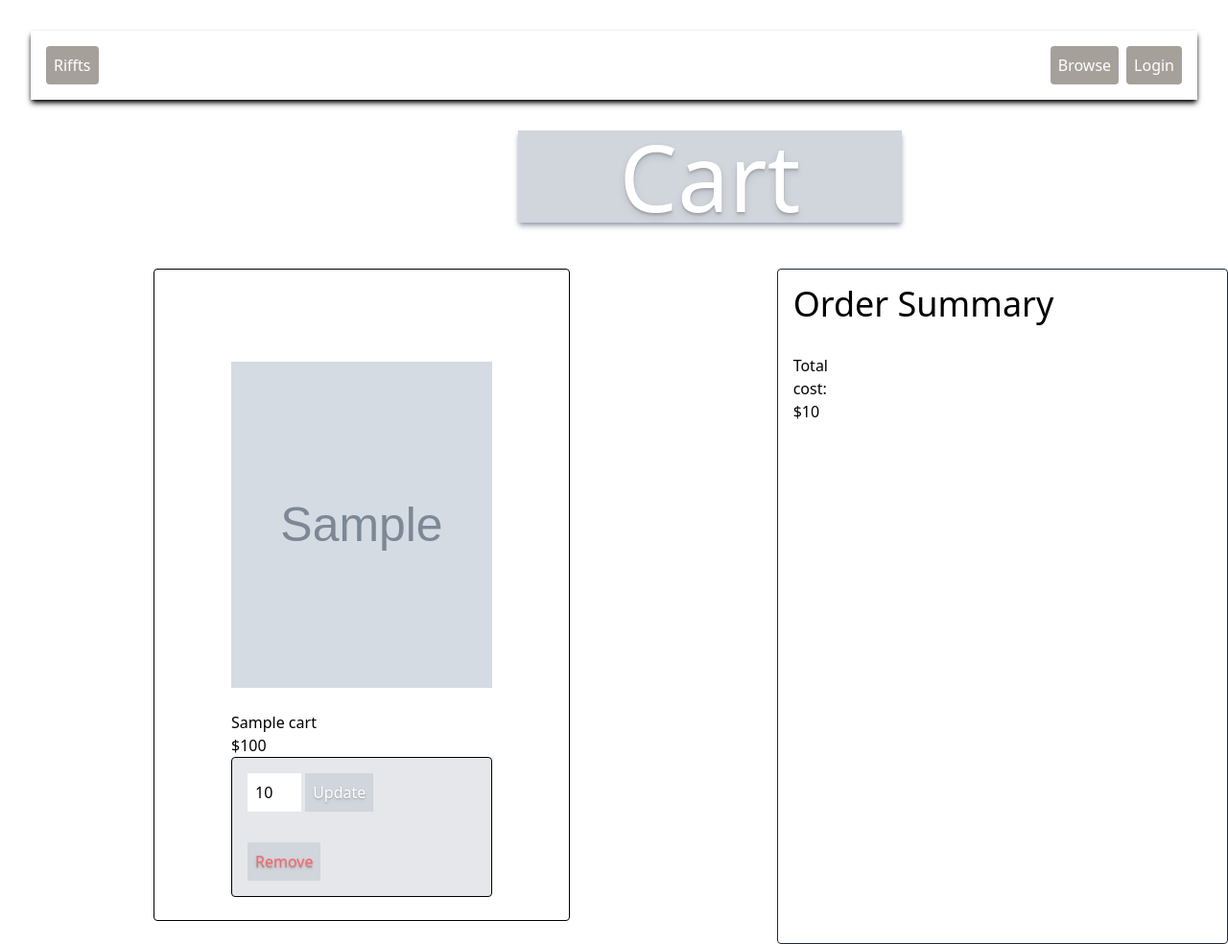
After one commit to joshuaFSDclass/Unit04_Riffts, a Flask app: template templates/Cart.html.jinja in a window 1280 px wide. The commit adds this page. Shown: the whole page at 96% size. Run offline with Flask 3, Linux system fonts and the light colour scheme; the template is opened without the code that fills it: most values are stand-ins (such as "Sample title", 1, 10 or a date in 2020); grey boxes marked "Sample" are stand-in pictures.

Commit message:
finnished cart functionality

```diff
--- a/main.py
+++ b/main.py
@@ -56,8 +56,6 @@ def connect_db():
     return conn
 
 
-
-
 @app.route("/")
 def index():
     return render_template("Homepage.html.jinja")
@@ -113,7 +111,6 @@ def add_to_cart(product_id):
 
     connection.close()
     return redirect("/cart")
-
 
 
 @app.route("/register", methods = ['POST', 'GET'])
@@ -191,3 +188,68 @@ def login():
 def logout():
     logout_user()
     return redirect("/")
+
+@app.route("/cart")
+@login_required
+def Cart():
+    connection = connect_db()
+
+    cursor = connection.cursor()
+
+    cursor.execute("""
+        SELECT * FROM `Cart`
+        JOIN `Product` ON `Product` . `ID` = `Cart` . `ProductID`
+        WHERE `UserID` = %s
+        """, (current_user.id))
+
+    result = cursor.fetchall()
+
+    total = 0
+
+    for item in result:
+        total += item["Price"] * item["Quantity"]
+    connection.close()
+    return render_template("Cart.html.jinja", cart = result, total = total)
+
+@app.route("/cart/<product_id>/update", methods=["POST"])
+def update_cart(product_id):
+    new_qty = request.form['qty']
+
+
+
+    connection = connect_db()
+
+    cursor = connection.cursor()
+
+    cursor.execute(
+        """
+        UPDATE `Cart`
+        SET `Quantity` = %s
+        WHERE `ProductID` = %s AND `UserID` = %s
+
+        """, (new_qty, product_id, current_user.id)
+
+    )
+    connection.close()
+
+    return redirect("/cart")
+
+
+@app.route("/cart/<product_id>/remove", methods = ["POST"])
+@login_required
+def remove_item(product_id):
+
+    connection = connect_db()
+
+    cursor = connection.cursor()
+
+    cursor.execute(
+        """
+        DELETE FROM `Cart`
+        WHERE `ProductID` = %s AND `UserID` = %s
+
+        """,(product_id, current_user.id)
+    )
+    connection.close()
+
+    return redirect("/cart")
--- /dev/null
+++ b/templates/Cart.html.jinja
@@ -0,0 +1,44 @@
+<!DOCTYPE html>
+<html lang="en">
+<head>
+    <meta charset="UTF-8">
+    <meta name="viewport" content="width=device-width, initial-scale=1.0">
+    <title>Your Page Title</title>
+    <script src="https://cdn.jsdelivr.net/npm/@tailwindcss/browser@4"></script>
+
+</head>
+<body>
+{% include "components/navbar.html.jinja" %}
+<h1 class =" ml-135 text-8xl m-8 text-center bg-gray-300 shadow-md shadow-gray-400 w-100 text-white text-shadow-lg" >Cart</h1>
+
+<main class ="flex gap-50">
+    <div class="ml-40 rounded m-4 p-2 rounded border-1 border-black shadow-black p-20 border-b pb-6 mb-6">
+        {%for x in cart%}
+            <a href="/cart/{{ x['ID']}}" class="grid-cols cols-4 gap-4 justify-center">
+                <img class="h-20 mx-auto mt-4 h-85 w-85 " src="{{ x['Image'] }}"> <br>
+                <p>{{x ["Name"]}}</p>
+                <p>${{x ["Price"] * x["Quantity"]}}</p>
+
+            </a>
+            <div class = "rounded border-1 bordder-black bg-gray-200">
+                <form class=" shadow-gray-700 p-4 " method = "post" action = "/cart/{{x['ProductID']}}/update">
+                    <input class = "p-2 bg-white w-14" type = "number" name = "qty" value="{{x ['Quantity']}}">
+                    <button class = "p-2 bg-gray-300 shadow-black text-shadow-md text-white" type="submit">Update</button>
+                </form>
+                <form class=" shadow-gray-700 p-4" method = "post" action ="/cart/{{x['ProductID']}}/remove" >
+                    <button class = "p-2 bg-gray-300 shadow-black text-shadow-md text-red-400" type="submit">Remove</button>
+                </form>
+            </div>
+        {%endfor%}
+    </div>
+
+    <div class="border border-gray-800 shadow-gray-md rounded justify-end mt-4">
+        <h1 class="text-4xl m-4 "> Order Summary </h1>
+        <h2 class="mr-100 p-4">Total cost: ${{total}} </h2>
+    </div>
+</main>
+
+
+</body>
+
+</html>
--- a/templates/browse.html.jinja
+++ b/templates/browse.html.jinja
@@ -9,7 +9,7 @@
 </head>
 <body class = "bg-gray-200">
 {% include "components/navbar.html.jinja" %}
- <h1 class= "text-6xl text-red-600 justify-start mr-40 p-4">
+ <h1 class= "text-6xl text-red-600  ml-40 mr-40 pt-5 pb-5">
  BROWSE PRODUCTS
  </h1>
 <main class =" grid grid-cols-3 gap-2 ml-3 mt-10 bg-gray-300">
--- a/templates/components/navbar.html.jinja
+++ b/templates/components/navbar.html.jinja
@@ -8,10 +8,10 @@
         <div>
             <button class="bg-stone-400 rounded text-white text-center p-2 group relative ">
                 Hi, {{current_user.name}}
-                <div class=" bg-gray-200 border border-gray-400 p-2 text-gray-400 absolute top-full right-0 hidden group-hover:block ">
+                <div class=" bg-gray-200 border border-gray-400 p-2 text-gray-400 text-shadow-lg absolute top-full right-0 hidden group-hover:block ">
                     <a herf="/logout" class="   hover:border-2">Logout</a>
                     <a href="#" class="  hover:border-2">Settings</a>
-                    <a href="Cart" class="  hover:border-2">Cart</a>
+                    <a href="/Cart" class="  hover:border-2">Cart</a>
                 </div>
             </button>
         </div>
```
